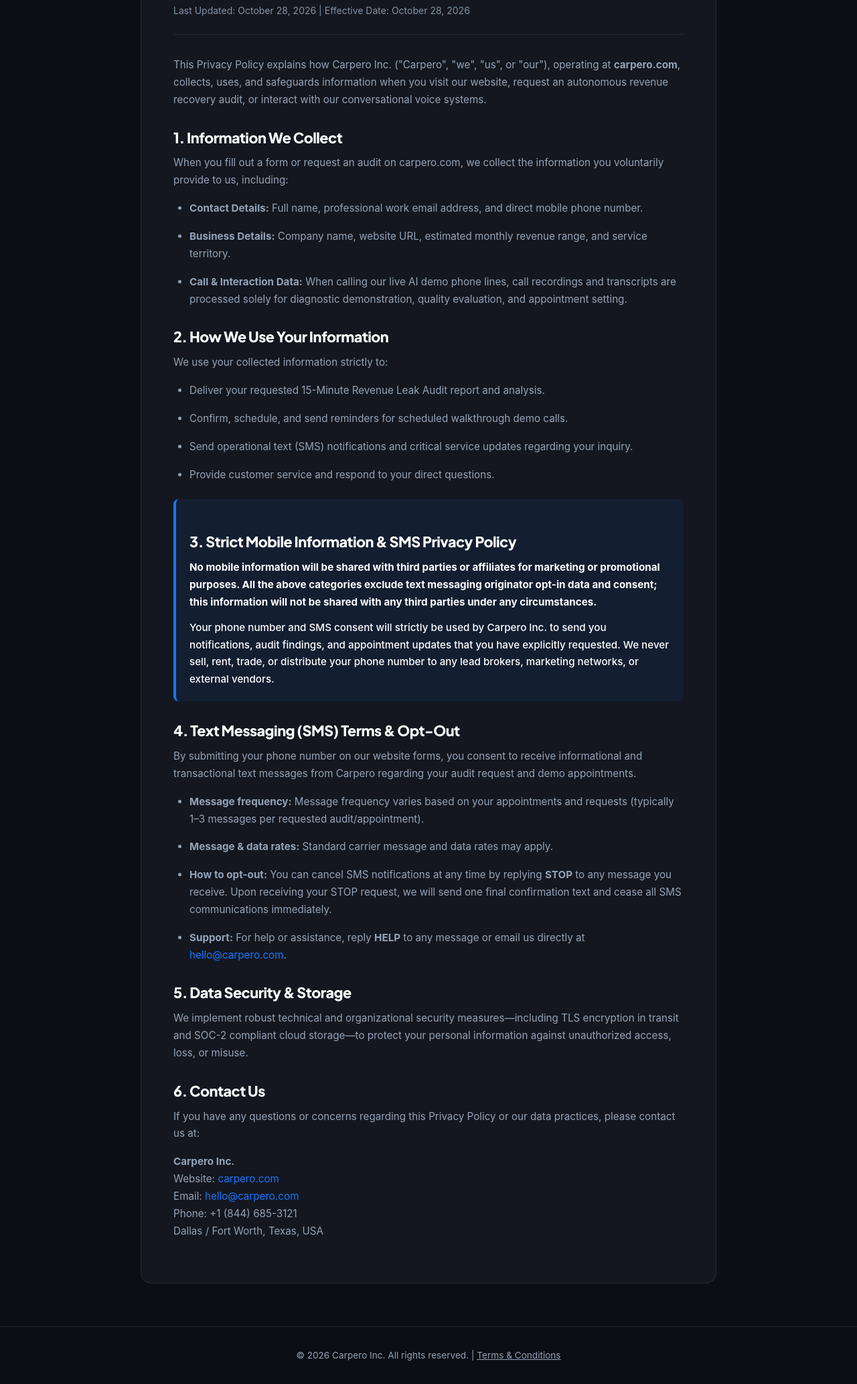
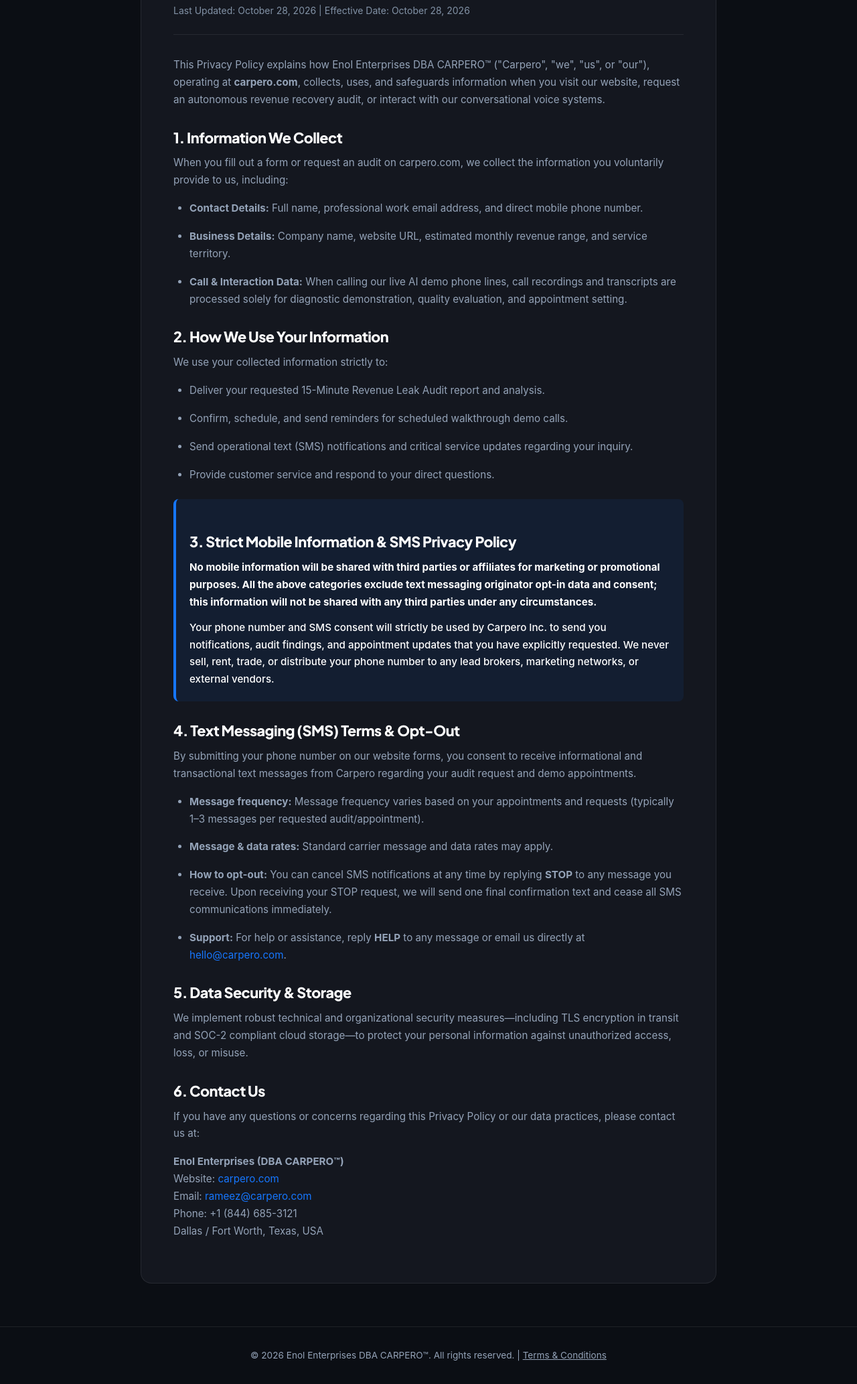
Before and after one commit to Aiagenthash/carpero, a website: page privacy.html in a window 1280 px wide. Shown: the part 264-2330 px from the top of the page at 67% size. Drawn offline with Linux system fonts and the light colour scheme.

Commit message:
fix(compliance): update legal entity to Enol Enterprises DBA CARPERO, add explicit optional SMS opt-in checkbox, and attach CTIA compliance screenshot

```diff
--- a/privacy.html
+++ b/privacy.html
@@ -83,7 +83,7 @@
         <h1>Privacy Policy</h1>
         <div class="legal-meta">Last Updated: October 28, 2026 | Effective Date: October 28, 2026</div>
 
-        <p>This Privacy Policy explains how Carpero Inc. ("Carpero", "we", "us", or "our"), operating at <strong>carpero.com</strong>, collects, uses, and safeguards information when you visit our website, request an autonomous revenue recovery audit, or interact with our conversational voice systems.</p>
+        <p>This Privacy Policy explains how Enol Enterprises DBA CARPERO™ ("Carpero", "we", "us", or "our"), operating at <strong>carpero.com</strong>, collects, uses, and safeguards information when you visit our website, request an autonomous revenue recovery audit, or interact with our conversational voice systems.</p>
 
         <h2>1. Information We Collect</h2>
         <p>When you fill out a form or request an audit on carpero.com, we collect the information you voluntarily provide to us, including:</p>
@@ -123,9 +123,9 @@
         <h2>6. Contact Us</h2>
         <p>If you have any questions or concerns regarding this Privacy Policy or our data practices, please contact us at:</p>
         <p>
-          <strong>Carpero Inc.</strong><br>
+          <strong>Enol Enterprises (DBA CARPERO™)</strong><br>
           Website: <a href="https://carpero.com" style="color: var(--carpero-primary, #1677FF);">carpero.com</a><br>
-          Email: <a href="mailto:hello@carpero.com" style="color: var(--carpero-primary, #1677FF);">hello@carpero.com</a><br>
+          Email: <a href="mailto:rameez@carpero.com" style="color: var(--carpero-primary, #1677FF);">rameez@carpero.com</a><br>
           Phone: +1 (844) 685-3121<br>
           Dallas / Fort Worth, Texas, USA
         </p>
@@ -134,7 +134,7 @@
   </main>
 
   <footer style="text-align: center; padding: 2rem; border-top: 1px solid var(--carpero-border, #242938); font-size: 0.85rem; color: var(--carpero-text-muted, #94A3B8);">
-    <p>© 2026 Carpero Inc. All rights reserved. | <a href="/terms.html" style="color: var(--carpero-text-secondary, #CBD5E1); text-decoration: underline;">Terms & Conditions</a></p>
+    <p>© 2026 Enol Enterprises DBA CARPERO™. All rights reserved. | <a href="/terms.html" style="color: var(--carpero-text-secondary, #CBD5E1); text-decoration: underline;">Terms & Conditions</a></p>
   </footer>
 
 </body>
```
Also changed, not shown: index.html (+7 -4 lines), terms.html (+4 -4 lines), assets/sms-opt-in-proof.png (added).
